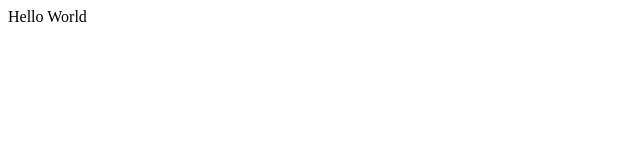
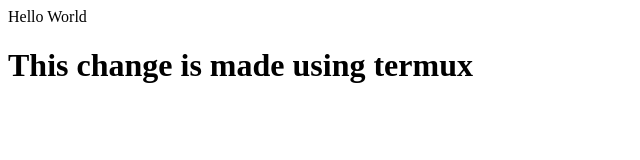
Before and after one commit to sonoou/apnacollege-demo, a plain HTML site: page index.html in a window 1280 px wide. Shown: the whole page, without its empty margins (0-640 px from the left). Drawn offline with Linux system fonts and the light colour scheme.

Commit message:
updated with termux android

```diff
--- a/index.html
+++ b/index.html
@@ -1 +1,2 @@
 <p>Hello World</p>
+<h1>This change is made using termux</h1>
```
